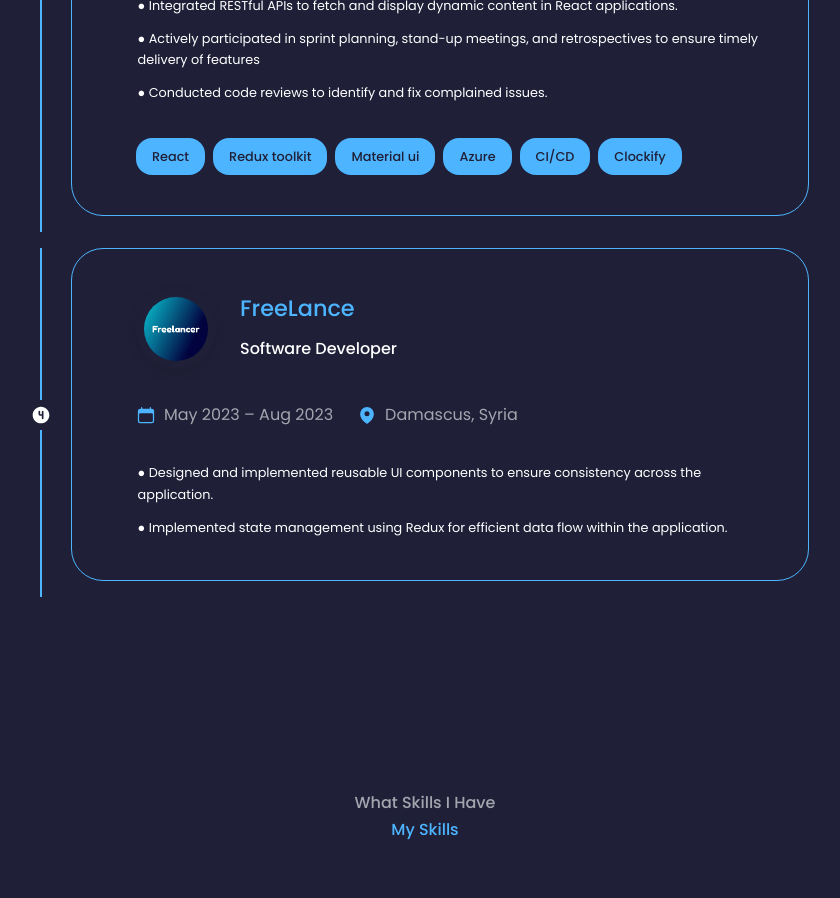
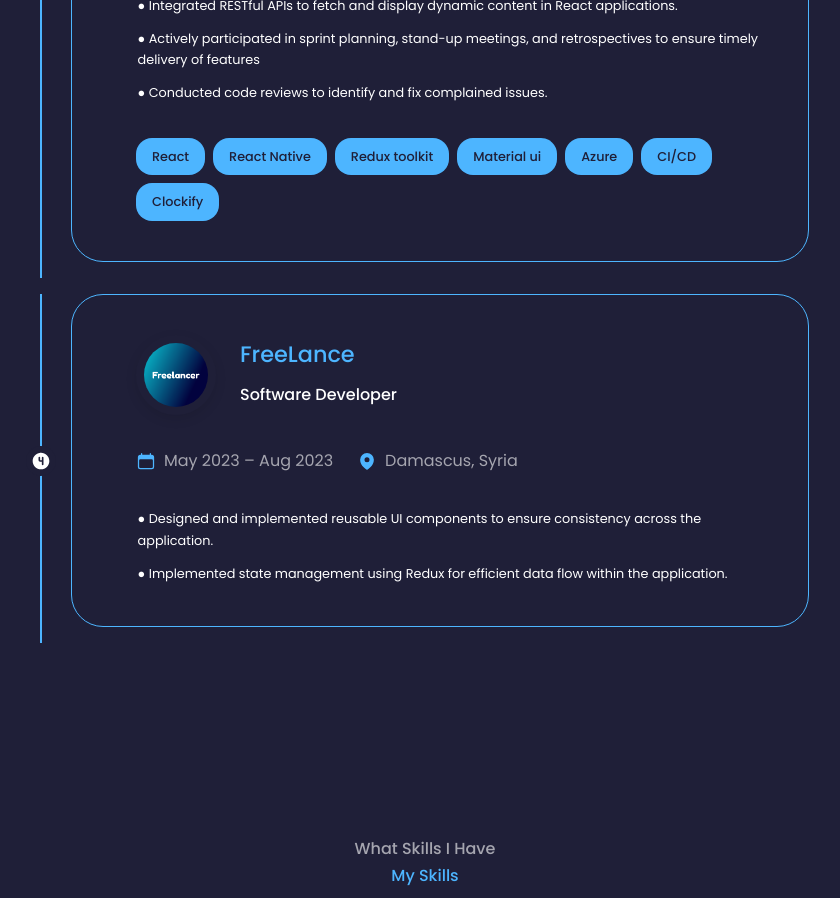
Before and after one commit to Ammar-Abdulrahman/My-Portfoilo, a React (Vite) app: page / in a window 1280 px wide. Shown: the part 3760-4658 px from the top of the page, without its empty margins (215-1055 px from the left). Built offline with nearby package versions, Linux system fonts and the light colour scheme.

Commit message:
feat: add react native for tabtabgo experience

```diff
--- a/src/pages/Experience/index.tsx
+++ b/src/pages/Experience/index.tsx
@@ -274,6 +274,7 @@ const Experience = () => {
           <div>
             <div className="experience__course-list">
               <span className="experience__key-work">React</span>
+              <span className="experience__key-work">React Native</span>
               <span className="experience__key-work">Redux toolkit</span>
               <span className="experience__key-work">Material ui</span>
               <span className="experience__key-work">Azure</span>
```
